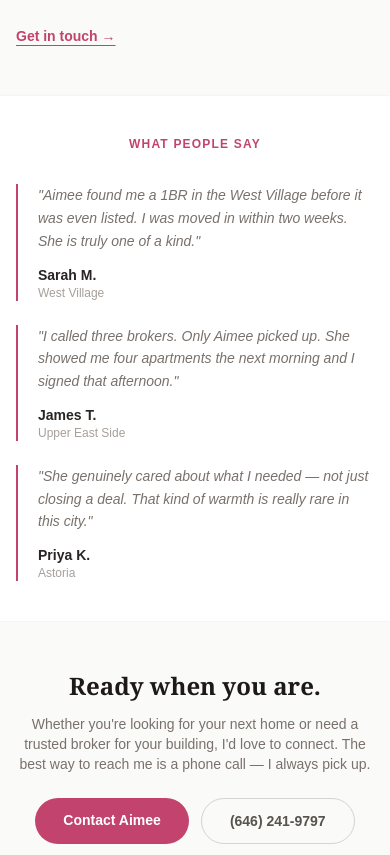
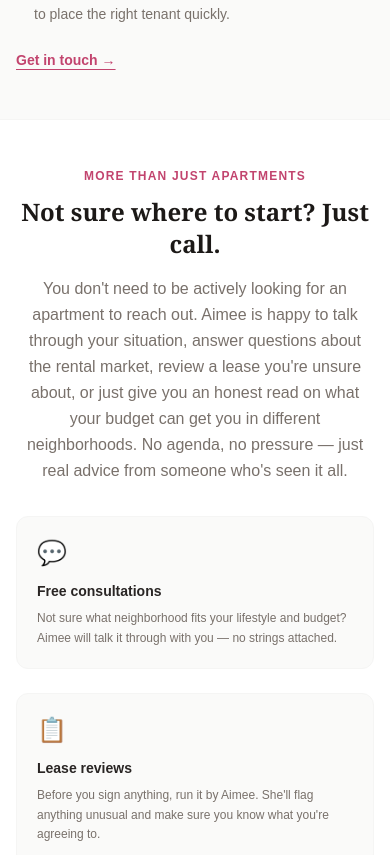
Before and after one commit to bbcushman/aimees-apartments, a Next.js app: page / in a window 390 px wide. Shown: the part 2428-3283 px from the top of the page. Built offline with nearby package versions, Linux system fonts and the light colour scheme.

Commit message:
Add consultation copy, voicemail copy, update homepage and contact

```diff
--- a/app/contact/page.js
+++ b/app/contact/page.js
@@ -51,7 +51,14 @@ export default function Contact() {
           <div>
             <div className="text-xs tracking-widest uppercase font-semibold mb-3" style={{color: "#c2446e", fontFamily: "sans-serif"}}>Get in Touch</div>
             <h1 className="text-3xl sm:text-4xl font-bold text-stone-900 mb-5" style={{letterSpacing: "-0.5px"}}>Let&apos;s find you something wonderful.</h1>
-            <p className="text-stone-500 text-base leading-relaxed mb-8" style={{fontFamily: "sans-serif"}}>The best way to reach me is always a phone call. I pick up on the first ring — no voicemail, no assistant, just me. Whether you&apos;re just starting to think about moving or need to sign a lease tomorrow, I&apos;m here.</p>
+            <p className="text-stone-500 text-base leading-relaxed mb-6" style={{fontFamily: "sans-serif"}}>
+              The best way to reach me is always a phone call. I pick up on the first ring — no voicemail, no assistant, just me. And on the rare occasion you catch me away from my phone, leave a message and I&apos;ll be back to you faster than you&apos;d expect.
+            </p>
+            <div className="bg-stone-50 rounded-xl p-5 border border-stone-100 mb-8" style={{fontFamily: "sans-serif"}}>
+              <p className="text-stone-600 text-sm leading-relaxed">
+                <span className="font-semibold text-stone-800">Not looking for an apartment right now?</span> That&apos;s okay — reach out anyway. Whether you have questions about the rental market, want a second opinion on a lease, or just need to talk through your options, Aimee is happy to help. No appointment needed, no obligation. Just a real conversation with someone who knows this city inside and out.
+              </p>
+            </div>
 
             <div className="space-y-6" style={{fontFamily: "sans-serif"}}>
               <div className="flex items-start gap-4">
@@ -85,7 +92,8 @@ export default function Contact() {
               "You need help putting together your application",
               "You have questions about a lease before you sign",
               "You manage a building and need a reliable broker partner",
-              "You just want to explore what's out there — no pressure",
+              "You just want to talk through your options — no pressure",
+              "You're not apartment hunting yet but want expert advice",
             ].map((item, i) => (
               <div key={i} className="flex items-start gap-3 bg-white rounded-xl p-4 border border-stone-100 shadow-sm">
                 <div className="w-1.5 h-1.5 rounded-full mt-2 shrink-0" style={{backgroundColor: "#c2446e"}} />
--- a/app/page.js
+++ b/app/page.js
@@ -48,7 +48,6 @@ export default function RealEstate() {
 
       {/* Hero */}
       <div className="max-w-5xl mx-auto px-4 sm:px-8 pt-10 sm:pt-14 pb-10 grid md:grid-cols-5 gap-8 md:gap-12 items-center">
-        {/* Left — 3 cols */}
         <div className="md:col-span-3">
           <div className="text-xs tracking-widest uppercase mb-4 font-semibold" style={{color: "#c2446e", fontFamily: "sans-serif"}}>New York City Real Estate · Est. 20+ Years</div>
           <h1 className="text-4xl sm:text-5xl font-bold text-stone-900 leading-tight mb-5" style={{letterSpacing: "-1px"}}>
@@ -71,7 +70,6 @@ export default function RealEstate() {
           </div>
         </div>
 
-        {/* Right — 2 cols — hidden on small, shows below hero on mobile */}
         <div className="md:col-span-2 flex flex-col items-center gap-4 hidden md:flex">
           <div className="w-full aspect-square rounded-2xl overflow-hidden shadow-xl" style={{border: "3px solid #f3d0de"}}>
             <img src="https://i.imgur.com/n0r2Lfd.jpeg" alt="Aimee Grodanz" className="w-full h-full object-cover object-top" />
@@ -89,7 +87,7 @@ export default function RealEstate() {
         </div>
       </div>
 
-      {/* Aimee photo — mobile only, shows below hero text */}
+      {/* Aimee photo — mobile only */}
       <div className="md:hidden mx-4 mb-8">
         <div className="w-full max-w-xs mx-auto">
           <div className="w-full aspect-square rounded-2xl overflow-hidden shadow-xl" style={{border: "3px solid #f3d0de"}}>
@@ -110,7 +108,7 @@ export default function RealEstate() {
 
       {/* Photo strip */}
       <div className="max-w-5xl mx-auto px-4 sm:px-8 pb-12">
-        <div className="grid grid-cols-2 sm:grid-cols-4 gap-2 h-40 sm:h-40 rounded-2xl overflow-hidden">
+        <div className="grid grid-cols-2 sm:grid-cols-4 gap-2 h-40 rounded-2xl overflow-hidden">
           <img src="https://images.unsplash.com/photo-1522708323590-d24dbb6b0267?w=400&q=80" className="w-full h-full object-cover" alt="apartment" />
           <img src="https://images.unsplash.com/photo-1560448204-e02f11c3d0e2?w=400&q=80" className="w-full h-full object-cover" alt="living room" />
           <img src="https://images.unsplash.com/photo-1496442226666-8d4d0e62e6e9?w=400&q=80" className="w-full h-full object-cover hidden sm:block" alt="NYC" />
@@ -124,7 +122,6 @@ export default function RealEstate() {
       {/* For Renters + For Buildings */}
       <div className="max-w-5xl mx-auto px-4 sm:px-8 py-12 grid md:grid-cols-2 gap-10 md:gap-12">
 
-        {/* Renters */}
         <div>
           <div className="text-xs tracking-widest uppercase font-semibold mb-3" style={{color: "#c2446e", fontFamily: "sans-serif"}}>For Renters</div>
           <h2 className="text-2xl font-bold text-stone-900 mb-3">Finding you a home you&apos;ll love.</h2>
@@ -134,7 +131,7 @@ export default function RealEstate() {
           <div className="space-y-3" style={{fontFamily: "sans-serif"}}>
             {[
               { title: "Off-market access", desc: "20 years of relationships means listings before they hit StreetEasy." },
-              { title: "Always available", desc: "I pick up on the first call. No voicemail, no runaround." },
+              { title: "Always available", desc: "I pick up on the first call. And if by some miracle you catch me away from my phone, I'll call you back before you've had time to wonder." },
               { title: "Genuinely personal", desc: "I only show you places I'd be proud to recommend." },
               { title: "Low fees", desc: "Top service without the corporate price tag." },
             ].map((item, i) => (
@@ -152,10 +149,8 @@ export default function RealEstate() {
           </a>
         </div>
 
-        {/* Divider on mobile */}
         <div className="border-t border-stone-200 md:hidden" />
 
-        {/* Buildings */}
         <div className="md:border-l md:border-stone-200 md:pl-12">
           <div className="text-xs tracking-widest uppercase font-semibold mb-3" style={{color: "#c2446e", fontFamily: "sans-serif"}}>For Buildings & Landlords</div>
           <h2 className="text-2xl font-bold text-stone-900 mb-3">A partner you can count on.</h2>
@@ -185,8 +180,37 @@ export default function RealEstate() {
         </div>
       </div>
 
+      {/* More than just apartments */}
+      <div className="bg-white border-y border-stone-100 py-12">
+        <div className="max-w-5xl mx-auto px-4 sm:px-8">
+          <div className="text-xs tracking-widest uppercase font-semibold mb-3 text-center" style={{color: "#c2446e", fontFamily: "sans-serif"}}>More Than Just Apartments</div>
+          <h2 className="text-2xl sm:text-3xl font-bold text-stone-900 mb-4 text-center">Not sure where to start? Just call.</h2>
+          <p className="text-stone-500 text-base leading-relaxed max-w-2xl mx-auto text-center mb-8" style={{fontFamily: "sans-serif"}}>
+            You don&apos;t need to be actively looking for an apartment to reach out. Aimee is happy to talk through your situation, answer questions about the rental market, review a lease you&apos;re unsure about, or just give you an honest read on what your budget can get you in different neighborhoods. No agenda, no pressure — just real advice from someone who&apos;s seen it all.
+          </p>
+          <div className="grid sm:grid-cols-3 gap-6" style={{fontFamily: "sans-serif"}}>
+            {[
+              { emoji: "💬", title: "Free consultations", desc: "Not sure what neighborhood fits your lifestyle and budget? Aimee will talk it through with you — no strings attached." },
+              { emoji: "📋", title: "Lease reviews", desc: "Before you sign anything, run it by Aimee. She'll flag anything unusual and make sure you know what you're agreeing to." },
+              { emoji: "🗺️", title: "Market advice", desc: "Wondering what $2,500/month actually gets you right now? Aimee knows the market cold and will give you a straight answer." },
+            ].map((item, i) => (
+              <div key={i} className="bg-stone-50 rounded-xl p-5 border border-stone-100">
+                <div className="text-2xl mb-3">{item.emoji}</div>
+                <h4 className="font-bold text-stone-800 text-sm mb-2">{item.title}</h4>
+                <p className="text-stone-500 text-xs leading-relaxed">{item.desc}</p>
+              </div>
+            ))}
+          </div>
+          <div className="text-center mt-8">
+            <a href="tel:+16462419797" className="inline-block text-white font-semibold px-8 py-3 rounded-full text-sm hover:opacity-90 transition-opacity" style={{backgroundColor: "#c2446e", fontFamily: "sans-serif"}}>
+              Call Aimee — (646) 241-9797
+            </a>
+          </div>
+        </div>
+      </div>
+
       {/* Testimonials */}
-      <div className="bg-white border-y border-stone-100 py-10">
+      <div className="bg-stone-50 border-y border-stone-100 py-10">
         <div className="max-w-5xl mx-auto px-4 sm:px-8">
           <div className="text-xs tracking-widest uppercase font-semibold mb-8 text-center" style={{color: "#c2446e", fontFamily: "sans-serif"}}>What People Say</div>
           <div className="grid md:grid-cols-3 gap-6 md:gap-8">
```
